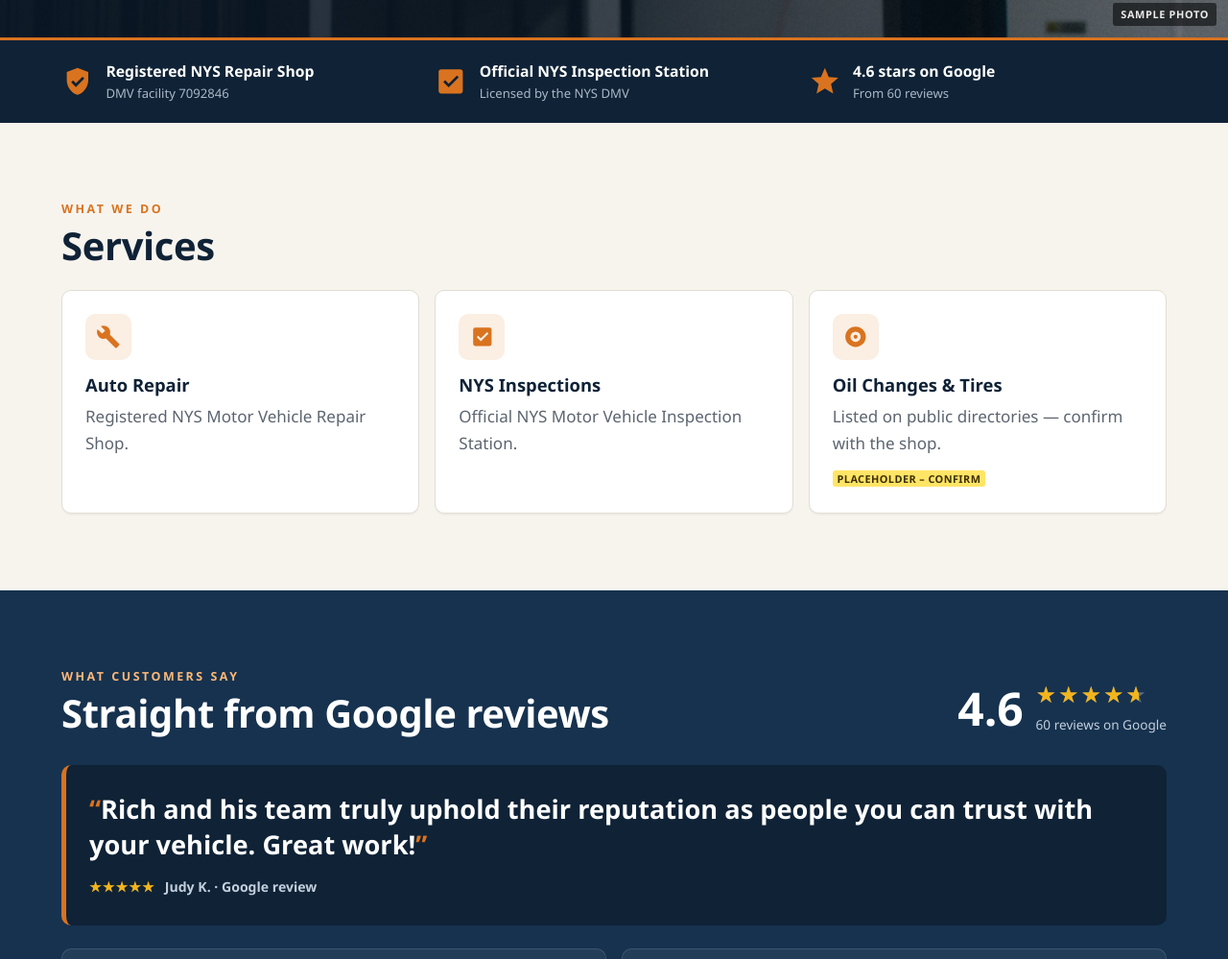
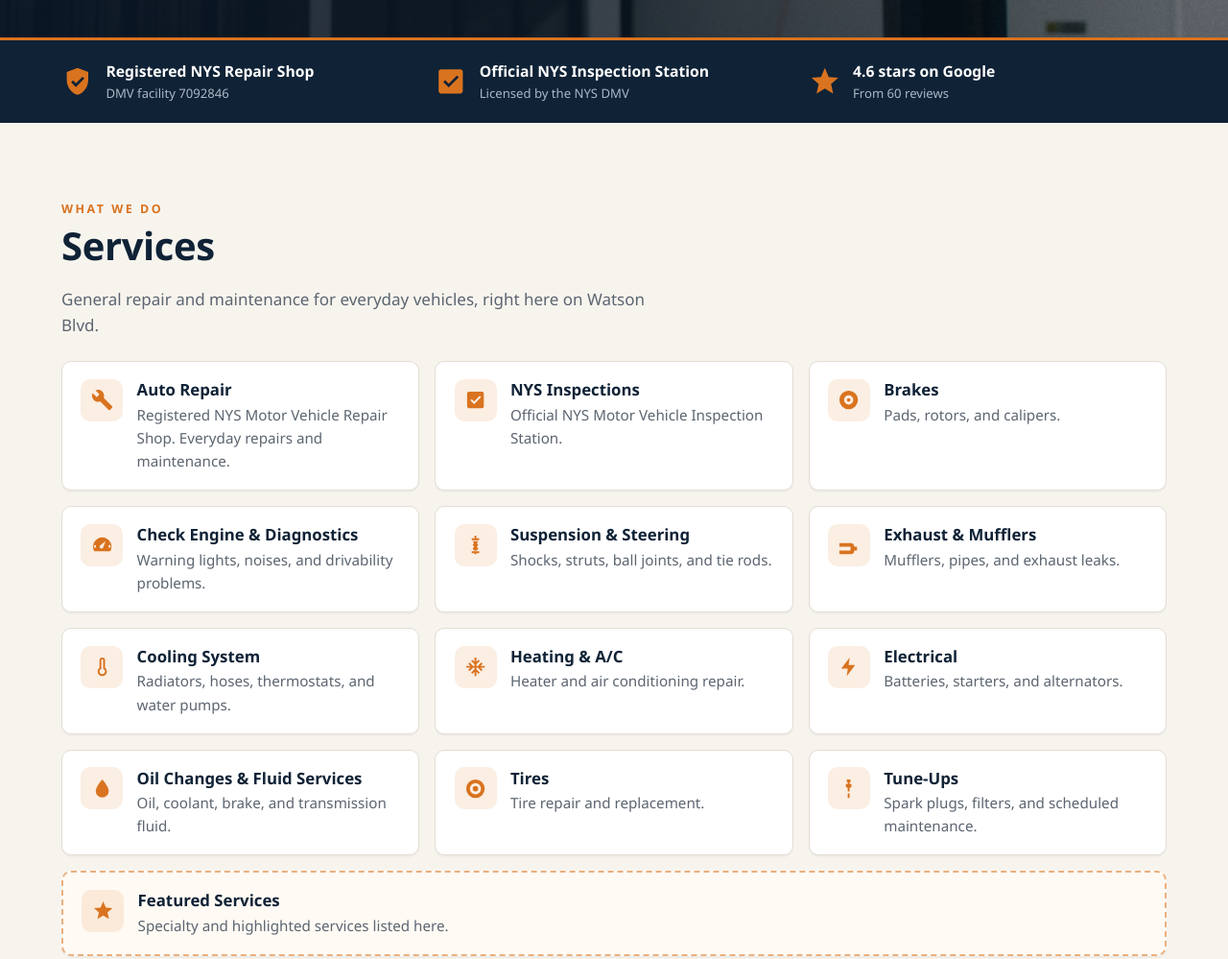
Before and after one commit to sreslol/resprod-previews, a plain HTML site: page endwell-auto-98fa4aba/index.html in a window 1280 px wide. Shown: the part 798-1797 px from the top of the page at 96% size. Drawn offline with Linux system fonts and the light colour scheme.

Commit message:
Update Endwell Auto preview

```diff
--- a/endwell-auto-98fa4aba/index.html
+++ b/endwell-auto-98fa4aba/index.html
@@ -77,10 +77,9 @@
 
     <!-- HERO -->
     <section class="hero" aria-labelledby="hero-title">
-      <!-- PHOTO SWAP: replace with a real storefront / bay photo, e.g.
-           images/hero-shop-front.jpg, and remove the Sample photo tag. -->
+      <!-- PHOTO SWAP: stock photo (Pexels), approved by S R for the mockup.
+           Replace with a real storefront / bay photo, e.g. images/hero-shop-front.jpg. -->
       <img class="hero-bg" src="images/sample-bay-lift.jpg" width="1600" height="961" alt="" aria-hidden="true">
-      <span class="sample-tag hero-sample">Sample photo</span>
       <div class="wrap hero-inner">
         <a class="rating-badge" href="https://www.google.com/maps/search/?api=1&query=Endwell+Auto+Service+3101+Watson+Blvd+Endwell+NY+13760" target="_blank" rel="noopener noreferrer">
           <span class="rating-num">4.6</span>
@@ -127,28 +126,60 @@
       <div class="wrap">
         <p class="kicker">What we do</p>
         <h2 id="services-title">Services</h2>
+        <p class="services-intro">General repair and maintenance for everyday vehicles, right here on Watson Blvd.</p>
         <ul class="service-cards">
-          <li class="card">
-            <span class="card-ico" aria-hidden="true">
-              <svg viewBox="0 0 24 24"><path d="M22.7 19 13.6 9.9c.9-2.3.4-5-1.5-6.9-2-2-5-2.4-7.4-1.3L9 6 6 9 1.6 4.7C.4 7.1.9 10.1 2.9 12.1c1.9 1.9 4.6 2.4 6.9 1.5l9.1 9.1c.4.4 1 .4 1.4 0l2.3-2.3c.5-.4.5-1.1.1-1.4z"/></svg>
-            </span>
-            <h3>Auto Repair</h3>
-            <p>Registered NYS Motor Vehicle Repair Shop.</p>
+          <li class="card svc">
+            <span class="card-ico" aria-hidden="true"><svg viewBox="0 0 24 24"><path d="M22.7 19 13.6 9.9c.9-2.3.4-5-1.5-6.9-2-2-5-2.4-7.4-1.3L9 6 6 9 1.6 4.7C.4 7.1.9 10.1 2.9 12.1c1.9 1.9 4.6 2.4 6.9 1.5l9.1 9.1c.4.4 1 .4 1.4 0l2.3-2.3c.5-.4.5-1.1.1-1.4z"/></svg></span>
+            <div><h3>Auto Repair</h3><p>Registered NYS Motor Vehicle Repair Shop. Everyday repairs and maintenance.</p></div>
           </li>
-          <li class="card">
-            <span class="card-ico" aria-hidden="true">
-              <svg viewBox="0 0 24 24"><path d="M19 3H5a2 2 0 0 0-2 2v14a2 2 0 0 0 2 2h14a2 2 0 0 0 2-2V5a2 2 0 0 0-2-2zm-8.5 13.5-4-4 1.4-1.4 2.6 2.6 6.1-6.1 1.4 1.4-7.5 7.5z"/></svg>
-            </span>
-            <h3>NYS Inspections</h3>
-            <p>Official NYS Motor Vehicle Inspection Station.</p>
+          <li class="card svc">
+            <span class="card-ico" aria-hidden="true"><svg viewBox="0 0 24 24"><path d="M19 3H5a2 2 0 0 0-2 2v14a2 2 0 0 0 2 2h14a2 2 0 0 0 2-2V5a2 2 0 0 0-2-2zm-8.5 13.5-4-4 1.4-1.4 2.6 2.6 6.1-6.1 1.4 1.4-7.5 7.5z"/></svg></span>
+            <div><h3>NYS Inspections</h3><p>Official NYS Motor Vehicle Inspection Station.</p></div>
           </li>
-          <li class="card card-ph">
-            <span class="card-ico" aria-hidden="true">
-              <svg viewBox="0 0 24 24"><path d="M12 2a10 10 0 1 0 0 20 10 10 0 0 0 0-20zm0 15a5 5 0 1 1 0-10 5 5 0 0 1 0 10zm0-7a2 2 0 1 0 0 4 2 2 0 0 0 0-4z"/></svg>
-            </span>
-            <h3>Oil Changes &amp; Tires</h3>
-            <p>Listed on public directories — confirm with the shop.</p>
-            <span class="ph">Placeholder – confirm</span>
+          <li class="card svc">
+            <span class="card-ico" aria-hidden="true"><svg viewBox="0 0 24 24"><path d="M12 2a10 10 0 1 0 0 20 10 10 0 0 0 0-20zm0 15a5 5 0 1 1 0-10 5 5 0 0 1 0 10zm0-7a2 2 0 1 0 0 4 2 2 0 0 0 0-4z"/></svg></span>
+            <div><h3>Brakes</h3><p>Pads, rotors, and calipers.</p></div>
+          </li>
+          <li class="card svc">
+            <span class="card-ico" aria-hidden="true"><svg viewBox="0 0 24 24"><path d="M12 4a10 10 0 0 0-8.66 15h17.32A10 10 0 0 0 12 4zm1 10.7a2 2 0 1 1-2.6-2.6l5.1-4.2-2.5 6.8zM5 15H3a9 9 0 0 1 .5-3l1.8.8A7 7 0 0 0 5 15zm14 0a7 7 0 0 0-.3-2.2l1.8-.8A9 9 0 0 1 21 15z"/></svg></span>
+            <div><h3>Check Engine &amp; Diagnostics</h3><p>Warning lights, noises, and drivability problems.</p></div>
+          </li>
+          <li class="card svc">
+            <span class="card-ico" aria-hidden="true"><svg viewBox="0 0 24 24"><path d="M11 2h2v3h-2zM8 5h8v2H8zm1 3h6l-1.5 2 1.5 2-1.5 2 1.5 2-1.5 2H10.5L9 16l1.5-2L9 12l1.5-2zM8 19h8v2H8zm3 2h2v1h-2z"/></svg></span>
+            <div><h3>Suspension &amp; Steering</h3><p>Shocks, struts, ball joints, and tie rods.</p></div>
+          </li>
+          <li class="card svc">
+            <span class="card-ico" aria-hidden="true"><svg viewBox="0 0 24 24"><path d="M2 10h12a4 4 0 0 1 4 4v0h3v4h-3v0a4 4 0 0 1-4 4H2v-4h12v-4H2z"/></svg></span>
+            <div><h3>Exhaust &amp; Mufflers</h3><p>Mufflers, pipes, and exhaust leaks.</p></div>
+          </li>
+          <li class="card svc">
+            <span class="card-ico" aria-hidden="true"><svg viewBox="0 0 24 24"><path d="M15 13V5a3 3 0 0 0-6 0v8a5 5 0 1 0 6 0zm-3 7a3 3 0 0 1-1-5.83V5a1 1 0 0 1 2 0v9.17A3 3 0 0 1 12 20z"/></svg></span>
+            <div><h3>Cooling System</h3><p>Radiators, hoses, thermostats, and water pumps.</p></div>
+          </li>
+          <li class="card svc">
+            <span class="card-ico" aria-hidden="true"><svg viewBox="0 0 24 24"><path d="M11 2h2v4.6l2.3-2.3 1.4 1.4L13 9.4V11h1.6l3.7-3.7 1.4 1.4L17.4 11H22v2h-4.6l2.3 2.3-1.4 1.4-3.7-3.7H13v1.6l3.7 3.7-1.4 1.4-2.3-2.3V22h-2v-4.6l-2.3 2.3-1.4-1.4 3.7-3.7V13H9.4l-3.7 3.7-1.4-1.4L6.6 13H2v-2h4.6L4.3 8.7l1.4-1.4L9.4 11H11V9.4L7.3 5.7l1.4-1.4L11 6.6z"/></svg></span>
+            <div><h3>Heating &amp; A/C</h3><p>Heater and air conditioning repair.</p></div>
+          </li>
+          <li class="card svc">
+            <span class="card-ico" aria-hidden="true"><svg viewBox="0 0 24 24"><path d="M13 2 4 14h7l-1 8 9-12h-7z"/></svg></span>
+            <div><h3>Electrical</h3><p>Batteries, starters, and alternators.</p></div>
+          </li>
+          <li class="card svc">
+            <span class="card-ico" aria-hidden="true"><svg viewBox="0 0 24 24"><path d="M12 2s-7 7.6-7 12.5A7 7 0 0 0 19 14.5C19 9.6 12 2 12 2z"/></svg></span>
+            <div><h3>Oil Changes &amp; Fluid Services</h3><p>Oil, coolant, brake, and transmission fluid.</p></div>
+          </li>
+          <li class="card svc">
+            <span class="card-ico" aria-hidden="true"><svg viewBox="0 0 24 24"><path d="M12 2a10 10 0 1 0 0 20 10 10 0 0 0 0-20zm0 4a6 6 0 1 1 0 12 6 6 0 0 1 0-12zm0 3a3 3 0 1 0 0 6 3 3 0 0 0 0-6z"/></svg></span>
+            <div><h3>Tires</h3><p>Tire repair and replacement.</p></div>
+          </li>
+          <li class="card svc">
+            <span class="card-ico" aria-hidden="true"><svg viewBox="0 0 24 24"><path d="M10 2h4v3h-1v2h2v3l-2 1v4h-2v-4l-2-1V7h2V5h-1z M11 17h2v5h-2z"/></svg></span>
+            <div><h3>Tune-Ups</h3><p>Spark plugs, filters, and scheduled maintenance.</p></div>
+          </li>
+          <!-- FEATURED SERVICES SLOT: put the shop's highlighted / specialty services here. -->
+          <li class="card svc svc-featured">
+            <span class="card-ico" aria-hidden="true"><svg viewBox="0 0 24 24"><path d="m12 17.3 6.2 3.7-1.6-7 5.4-4.7-7.1-.6L12 2 9.1 8.7 2 9.3l5.4 4.7-1.6 7z"/></svg></span>
+            <div><h3>Featured Services</h3><p>Specialty and highlighted services listed here.</p></div>
           </li>
         </ul>
       </div>
@@ -334,8 +365,9 @@
         <p class="footer-label">Services</p>
         <ul class="footer-services">
           <li>Auto Repair</li>
-          <li>NYS State Inspections</li>
-          <li>Oil Changes &amp; Tires <span class="ph">confirm</span></li>
+          <li>NYS Inspections</li>
+          <li>Brakes &amp; Diagnostics</li>
+          <li>Oil Changes &amp; Tires</li>
         </ul>
       </div>
       <div>
--- a/endwell-auto-98fa4aba/styles.css
+++ b/endwell-auto-98fa4aba/styles.css
@@ -340,3 +340,19 @@ p { margin: 0 0 1rem; }
 }
 .footer-logo img { height: 3rem; width: auto; }
 .footer-tagline { font-style: italic; color: #d6dee7; margin-top: -0.6rem; }
+
+/* Services list (v6): compact icon rows */
+.services-intro { color: var(--gray); max-width: 40rem; margin: 0; }
+.card.svc { display: flex; align-items: flex-start; gap: 0.9rem; padding: 1.1rem 1.2rem; }
+.card.svc .card-ico { margin: 0; flex-shrink: 0; width: 2.75rem; height: 2.75rem; }
+.card.svc .card-ico svg { width: 1.45rem; height: 1.45rem; }
+.card.svc h3 { margin: 0.15rem 0 0.25rem; font-size: 1.05rem; }
+.card.svc p { margin: 0; font-size: 0.95rem; }
+.svc-featured { border: 2px dashed rgba(217,115,31,0.55); background: #fffaf4; }
+@media (min-width: 640px) {
+  .service-cards { grid-template-columns: repeat(2, 1fr); }
+}
+@media (min-width: 900px) {
+  .service-cards { grid-template-columns: repeat(3, 1fr); }
+  .svc-featured { grid-column: 1 / -1; }
+}
```
